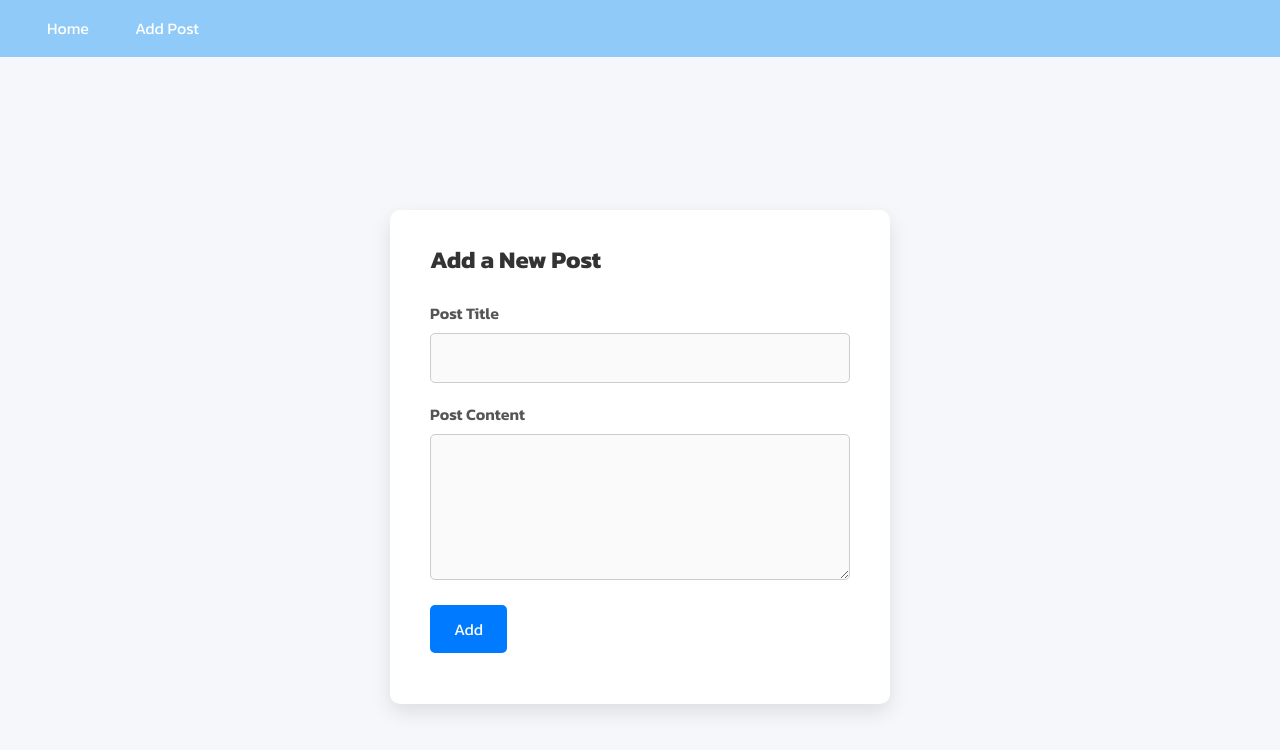
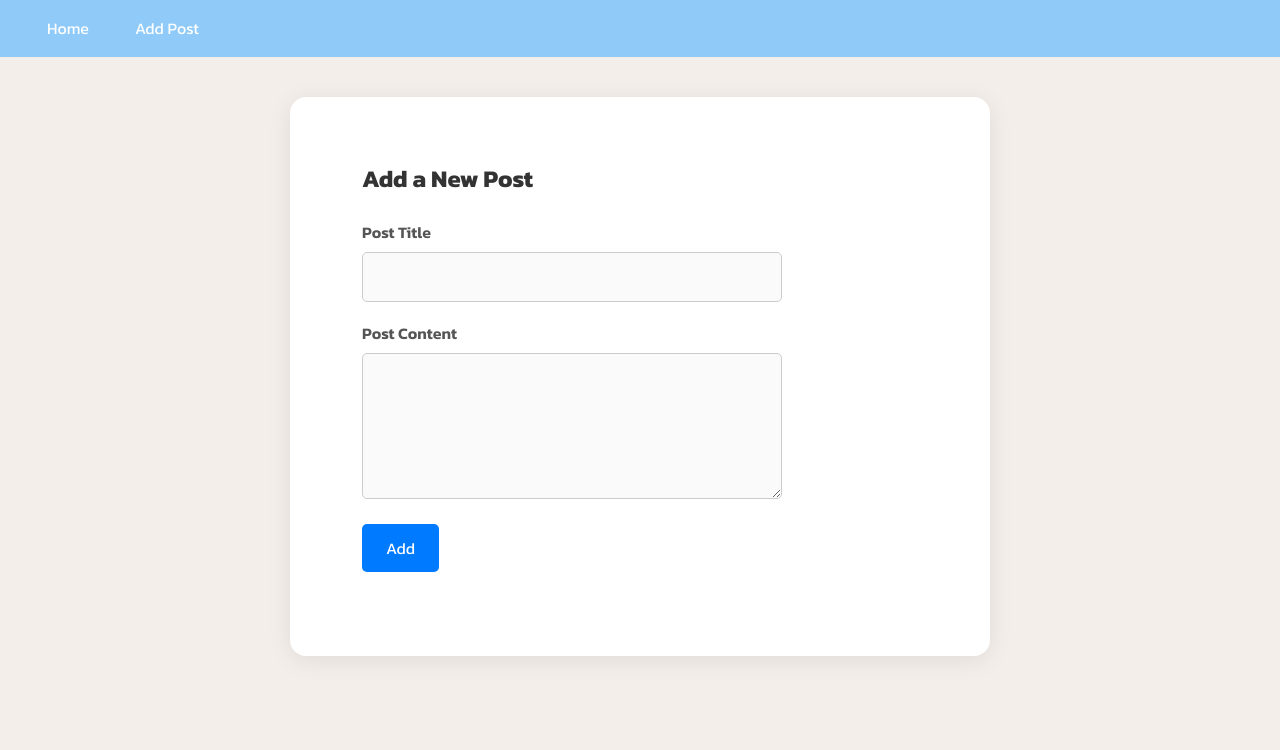
Before and after one commit to jmARK6957/CompositionAPI, a Vue app in the folder ComApiVue/: page /add-post in a window 1280 px wide. Shown: the top 750 px of the page. Built offline with nearby package versions, Linux system fonts and the light colour scheme.

Commit message:
Vue v-for yo slots and v-slots

```diff
--- a/ComApiVue/src/views/AddPost.vue
+++ b/ComApiVue/src/views/AddPost.vue
@@ -1,8 +1,9 @@
 <script setup>
+import Wrapper from '@/components/Wrapper.vue';
 </script>
 
 <template>
-    <div class="wrapper">
+    <Wrapper>
         <form>
             <h3>Add a New Post</h3>
             <div>
@@ -17,25 +18,14 @@
                 <button type="submit">Add</button>
             </div>
         </form>
-    </div>
+    </Wrapper>
 </template>
 
 
 <style lang="scss" scoped>
-.wrapper {
-  display: flex;
-  justify-content: center;
-  align-items: center;
-  padding: 2rem;
-  min-height: 100vh;
-  background-color: #f5f7fa;
-  font-family: 'Segoe UI', Tahoma, Geneva, Verdana, sans-serif;
-
   form {
-    background: #ffffff;
+    /* Remove background, border-radius, and box-shadow */
     padding: 2rem 2.5rem;
-    border-radius: 10px;
-    box-shadow: 0 8px 20px rgba(0, 0, 0, 0.1);
     width: 100%;
     max-width: 500px;
 
@@ -88,5 +78,4 @@
       }
     }
   }
-}
 </style>
```
